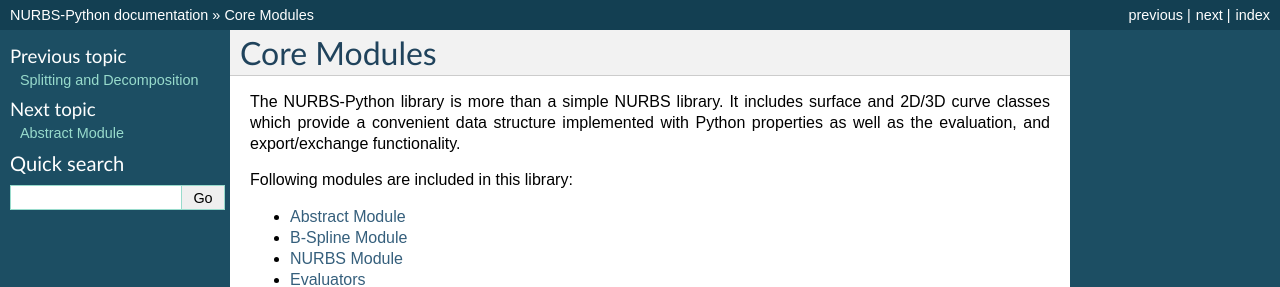
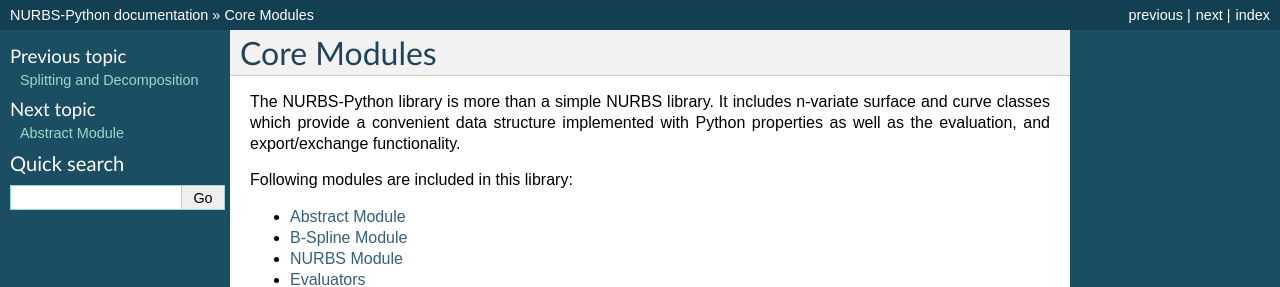
Before and after one commit to orbingol/NURBS-Python, a Sphinx documentation site: the page built from docs/modules.rst, in a window 1280 px wide. Shown: the top 287 px of the page. Built offline with Sphinx 7.4.7, drawn with Linux system fonts in a browser that asks for light colours; formulas are drawn with MathJax 3.

Commit message:
Minor updates to documentation

```diff
--- a/docs/module_evaluators.rst
+++ b/docs/module_evaluators.rst
@@ -8,6 +8,8 @@ or improve existing ones.
 
 Abstract Evaluator
 ==================
+
+This class provides an abstract base for all evaluator classes.
 
 .. autoclass:: geomdl.Abstract.Evaluator
     :members:
--- a/docs/modules.rst
+++ b/docs/modules.rst
@@ -1,7 +1,7 @@
 Core Modules
 ^^^^^^^^^^^^
 
-The NURBS-Python library is more than a simple NURBS library. It includes surface and 2D/3D curve classes which
+The NURBS-Python library is more than a simple NURBS library. It includes n-variate surface and curve classes which
 provide a convenient data structure implemented with Python properties as well as the evaluation, and export/exchange
 functionality.
 
```
